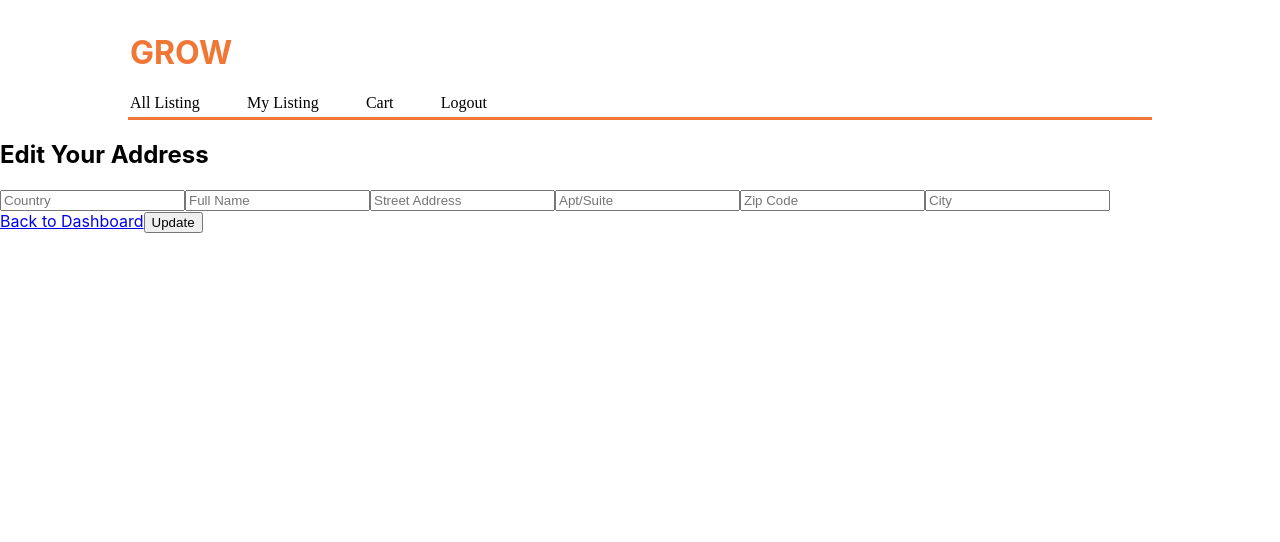
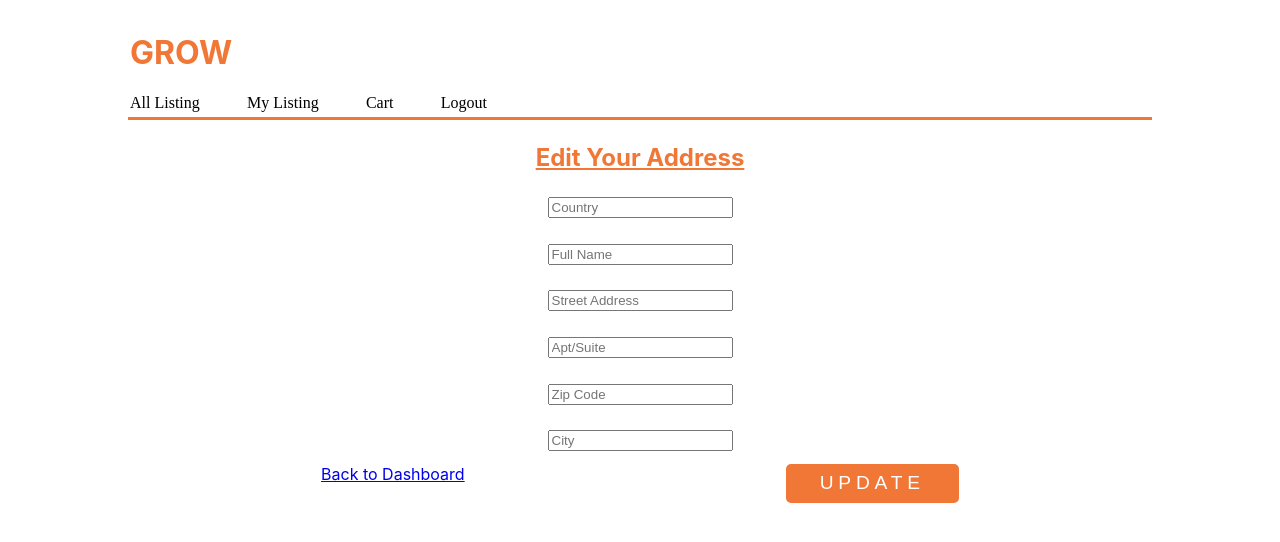
Before and after one commit to African-Marketplace-BWPT/Front-End, a React (Create React App) app in the folder front-end/: page /editAddress in a window 1280 px wide. Shown: the top 542 px of the page. Built offline with nearby package versions, Linux system fonts and the light colour scheme.

Commit message:
styling progress

```diff
--- a/front-end/src/Components/EditAddress.js
+++ b/front-end/src/Components/EditAddress.js
@@ -1,22 +1,65 @@
 import React from "react";
-import { Link } from "react-router-dom";
 import Navbar from "./Navbar";
+import styled from "styled-components";
+
+const Title = styled.h2`
+  color: #f07736;
+  text-decoration: underline;
+`;
+
+const StyledForm = styled.form`
+  display: flex;
+  flex-direction: column;
+  align-items: center;
+  justify-content: space-around;
+  * {
+    margin: 1%;
+  }
+`;
+
+const StyledButton = styled.button`
+  text-decoration: none;
+  color: white;
+  letter-spacing: 0.3rem;
+  padding: 0.4rem 2rem;
+  font-size: 1.2rem;
+  background-color: #f07736;
+  border: 2px solid #f07736;
+  border-radius: 5px;
+  transition: background 0.3s ease-in-out, color 0.3s ease-in-out;
+
+  &:focus {
+    border: 2px solid white;
+  }
+
+  &:hover {
+    background-color: white;
+    color: #f07736;
+  }
+`;
+
+const Bottom = styled.div`
+  display: flex;
+  justify-content: space-evenly;
+`;
 
 const EditAddress = () => {
   return (
     <div>
       <Navbar />
-      <h2>Edit Your Address</h2>
-      <form>
+      <StyledForm>
+        <Title>Edit Your Address</Title>
         <input placeholder="Country" />
         <input placeholder="Full Name" />
         <input placeholder="Street Address" />
         <input placeholder="Apt/Suite" />
         <input placeholder="Zip Code" />
         <input placeholder="City" />
-      </form>
-      <Link to="/dashboard">Back to Dashboard</Link>
-      <button type="submit">Update</button>
+      </StyledForm>
+      <Bottom>
+        <a href="/dashboard">Back to Dashboard</a>
+        <StyledButton type="submit">UPDATE</StyledButton>
+      </Bottom>
     </div>
   );
 };
```
